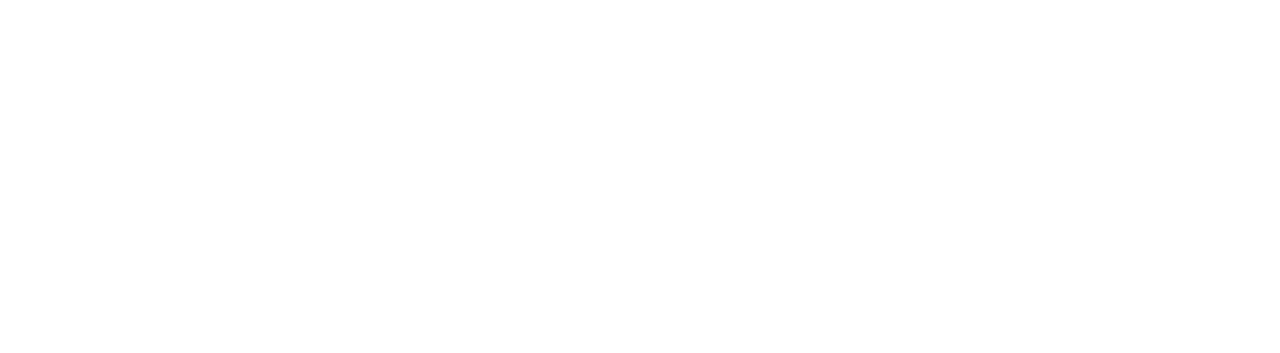
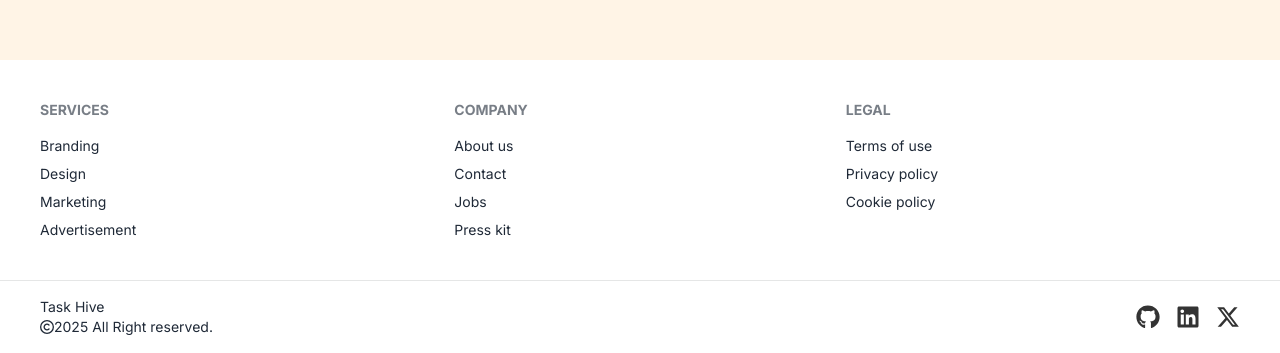
Before and after one commit to sharifuzzaman16/task-hive, a React (Vite) app: page / in a window 1280 px wide. Shown: the part 740-1093 px from the top of the page. Before the commit the page ends 800 px from the top, so only its background shows below. Built offline with nearby package versions, Linux system fonts and the light colour scheme.

Commit message:
designed the footer

```diff
--- a/package.json
+++ b/package.json
@@ -14,6 +14,7 @@
     "match-sorter": "^8.0.0",
     "react": "^18.3.1",
     "react-dom": "^18.3.1",
+    "react-icons": "^5.4.0",
     "react-router-dom": "^7.1.1",
     "sort-by": "^1.2.0"
   },
--- a/src/layouts/MainLayout/MainLayout.jsx
+++ b/src/layouts/MainLayout/MainLayout.jsx
@@ -6,7 +6,7 @@
     return (
         <div className="max-w-screen-2xl mx-auto bg-[#FFF4E6]">
             <Navbar></Navbar>
-            <main>
+            <main className="min-h-screen pt-[75px]">
                 <Outlet></Outlet>
             </main>
             <Footer></Footer>
--- a/src/pages/Shared/Footer/Footer.jsx
+++ b/src/pages/Shared/Footer/Footer.jsx
@@ -1,8 +1,51 @@
+import { FaGithub, FaLinkedin, FaRegCopyright, FaXTwitter } from "react-icons/fa6";
 
 const Footer = () => {
     return (
         <div>
-
+            <footer className="footer bg-white text-base-content p-10">
+                <nav>
+                    <h6 className="footer-title">Services</h6>
+                    <a className="link link-hover">Branding</a>
+                    <a className="link link-hover">Design</a>
+                    <a className="link link-hover">Marketing</a>
+                    <a className="link link-hover">Advertisement</a>
+                </nav>
+                <nav>
+                    <h6 className="footer-title">Company</h6>
+                    <a className="link link-hover">About us</a>
+                    <a className="link link-hover">Contact</a>
+                    <a className="link link-hover">Jobs</a>
+                    <a className="link link-hover">Press kit</a>
+                </nav>
+                <nav>
+                    <h6 className="footer-title">Legal</h6>
+                    <a className="link link-hover">Terms of use</a>
+                    <a className="link link-hover">Privacy policy</a>
+                    <a className="link link-hover">Cookie policy</a>
+                </nav>
+            </footer>
+            <footer className="footer bg-white text-base-content border-base-300 border-t px-10 py-4">
+                <aside className="grid-flow-col items-center">
+                    <div className="">
+                        <p>Task Hive</p>
+                        <p className="flex items-center"><FaRegCopyright></FaRegCopyright> 2025 All Right reserved.</p>
+                    </div>
+                </aside>
+                <nav className="md:place-self-center md:justify-self-end">
+                    <div className="grid grid-flow-col gap-4">
+                        <a href="https://github.com/sharifuzzaman16" target="_blank">
+                            <FaGithub className="text-2xl cursor-pointer text-text-primary"></FaGithub>
+                        </a>
+                        <a href="https://www.linkedin.com/in/sharifuzzaman16" target="_blank">
+                            <FaLinkedin className="text-2xl cursor-pointer text-text-primary"></FaLinkedin>
+                        </a>
+                        <a href="https://x.com/x_sharifuzzaman" target="_blank">
+                            <FaXTwitter className="text-2xl cursor-pointer text-text-primary"></FaXTwitter>
+                        </a>
+                    </div>
+                </nav>
+            </footer>
         </div>
     );
 };
--- a/src/pages/Shared/Navbar/Navbar.jsx
+++ b/src/pages/Shared/Navbar/Navbar.jsx
@@ -5,13 +5,13 @@
     const user = false;
 
     return (
-        <header className="bg-white border-b">
+        <header className="bg-white border-b fixed w-full">
             <div className="navbar w-11/12 mx-auto h-[75px]">
                 <div className="flex-1">
                     <Link to={'/'} className="text-xl font-bold text-text-primary">TaskHive</Link>
                 </div>
                 <div className="flex-none gap-4 items-center">
-                    <a className="hover:bg-bg-primary px-4 py-2.5 rounded-full border border-text-primary cursor-pointer hover:border-bg-primary hover:text-white text-text-primary">Join as a Developer</a>
+                    <a href="https://github.com/sharifuzzaman16" target="_balnk" className="hover:bg-bg-primary px-4 py-2.5 rounded-full border border-text-primary cursor-pointer hover:border-bg-primary hover:text-white text-text-primary">Join as a Developer</a>
 
                     {
                         user ? <div className="flex items-center gap-4">
```
Also changed, not shown: 1 other file (tests, documents, lock files or other folders).
